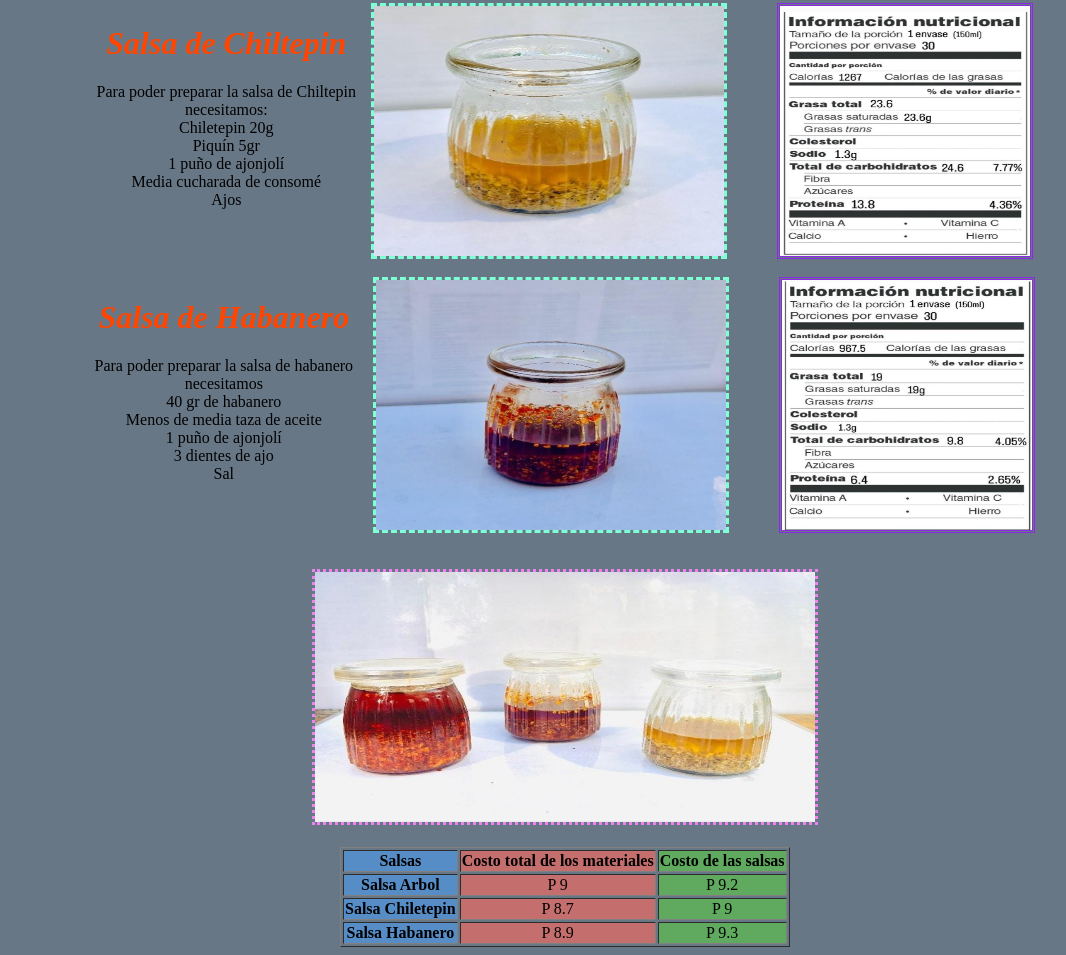
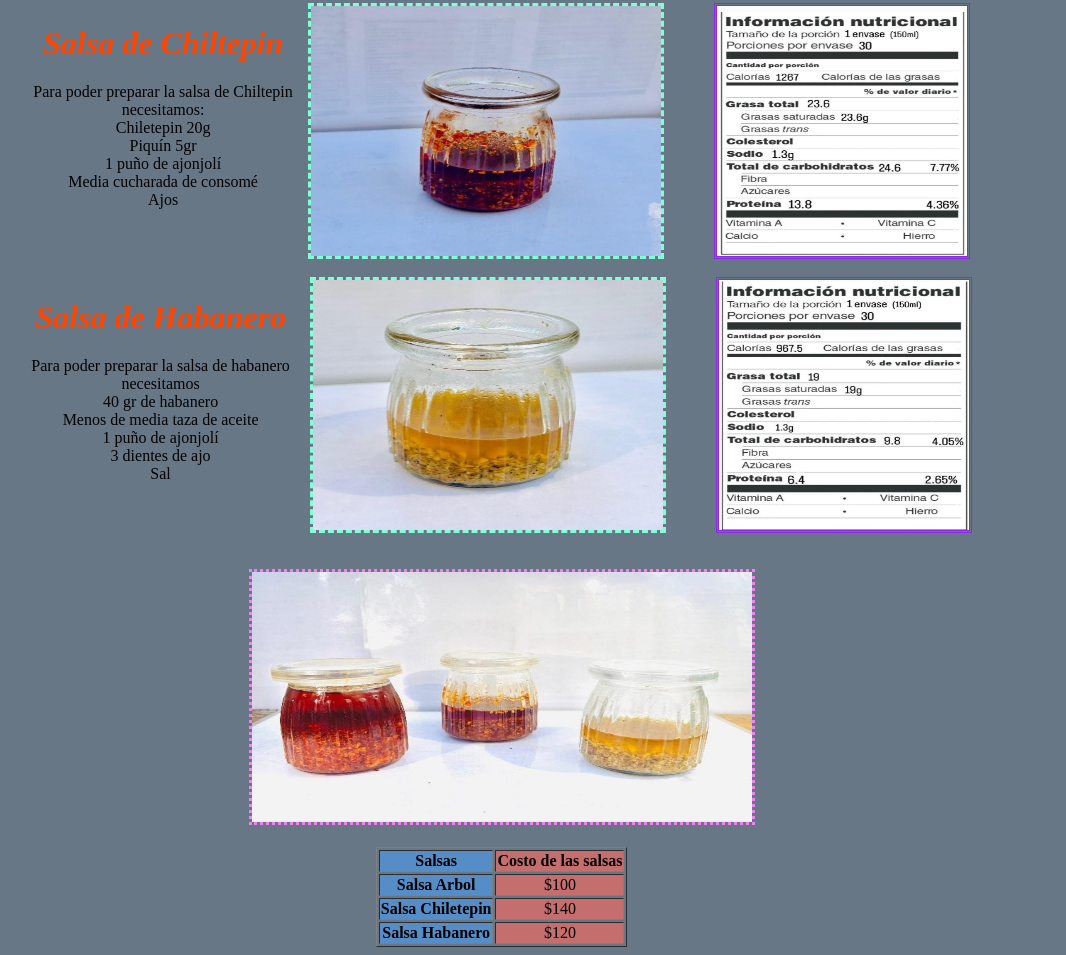
Before and after one commit to Salsasp11/wen, a plain HTML site: page index.html in a window 1280 px wide. Shown: the part 458-1413 px from the top of the page, without its empty margins (12-1078 px from the left). Drawn offline with Linux system fonts and the light colour scheme.

Commit message:
Add files via upload

```diff
--- a/index.html
+++ b/index.html
@@ -43,7 +43,7 @@
                 <br>Ajos
             </p>
         </div>
-        <img class="salsa2"  src="chiltepin.jpg" alt="">
+        <img class="salsa2"  src="salsa3.jpg" alt="">
         <img class="info2"  src="inf3.jpg" alt="">
 
     </div>
@@ -62,7 +62,7 @@
                 <br>Sal
              </p>
         </div>
-        <img class="salsa3" src="salsa3.jpg" alt="">
+        <img class="salsa3" src="chiltepin.jpg" alt="">
         <img class="info3"  src="inf2.jpg" alt="">
 
     </div>
@@ -83,25 +83,23 @@
    <col style="background: #5faa5f;" />
         <tr>
             <th scope="row">Salsas</th>
-            <th>Costo total de los materiales</th>
             <th>Costo de las salsas</th>
 
         </tr>
             <th>Salsa Arbol</th>
-            <td>P 9</td>
-            <td>P 9.2</td>
+            <td>$100</td>
 
         </tr>
         <tr>
             <th>Salsa Chiletepin</th>
-            <td>P 8.7</td>
-            <td>P 9</td>
+            <td>$140</td>
+
 
         </tr>
         <tr>
             <th>Salsa Habanero</th>
-            <td>P 8.9</td>
-            <td>P 9.3</td>
+            <td>$120</td>
+
         </tr>
     </table>
     </div>
--- a/style.css
+++ b/style.css
@@ -82,16 +82,24 @@
 }
 
 .resolucion{
-    width: 90%;
+    width: 80%;
     text-align: center;
 }
 /**Ordenador**/
 @media (min-width: 991px){
 
 
+
+
+
+
 }
 /**telefono**/
 @media (max-width: 900px){
+
+
+
+
 
 
 }
```
